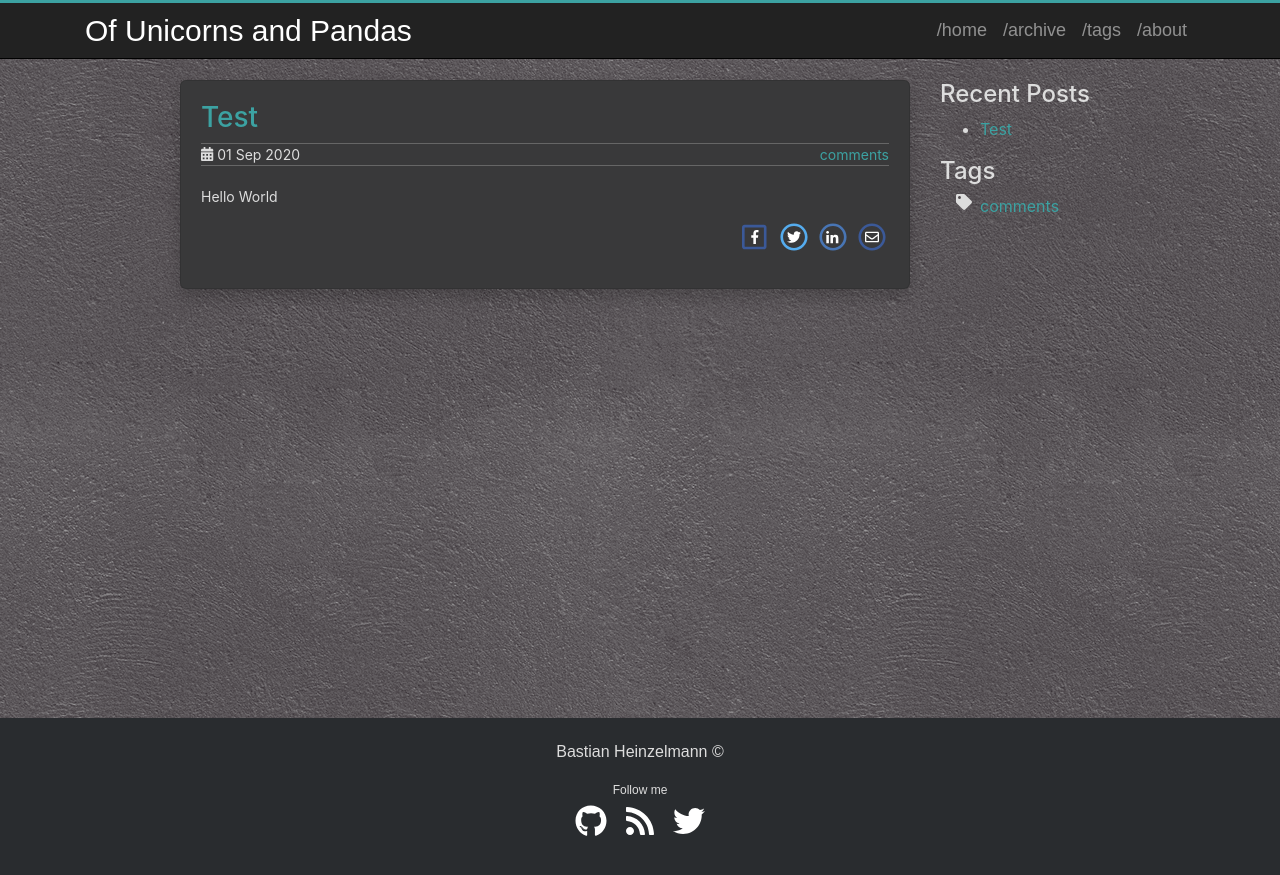
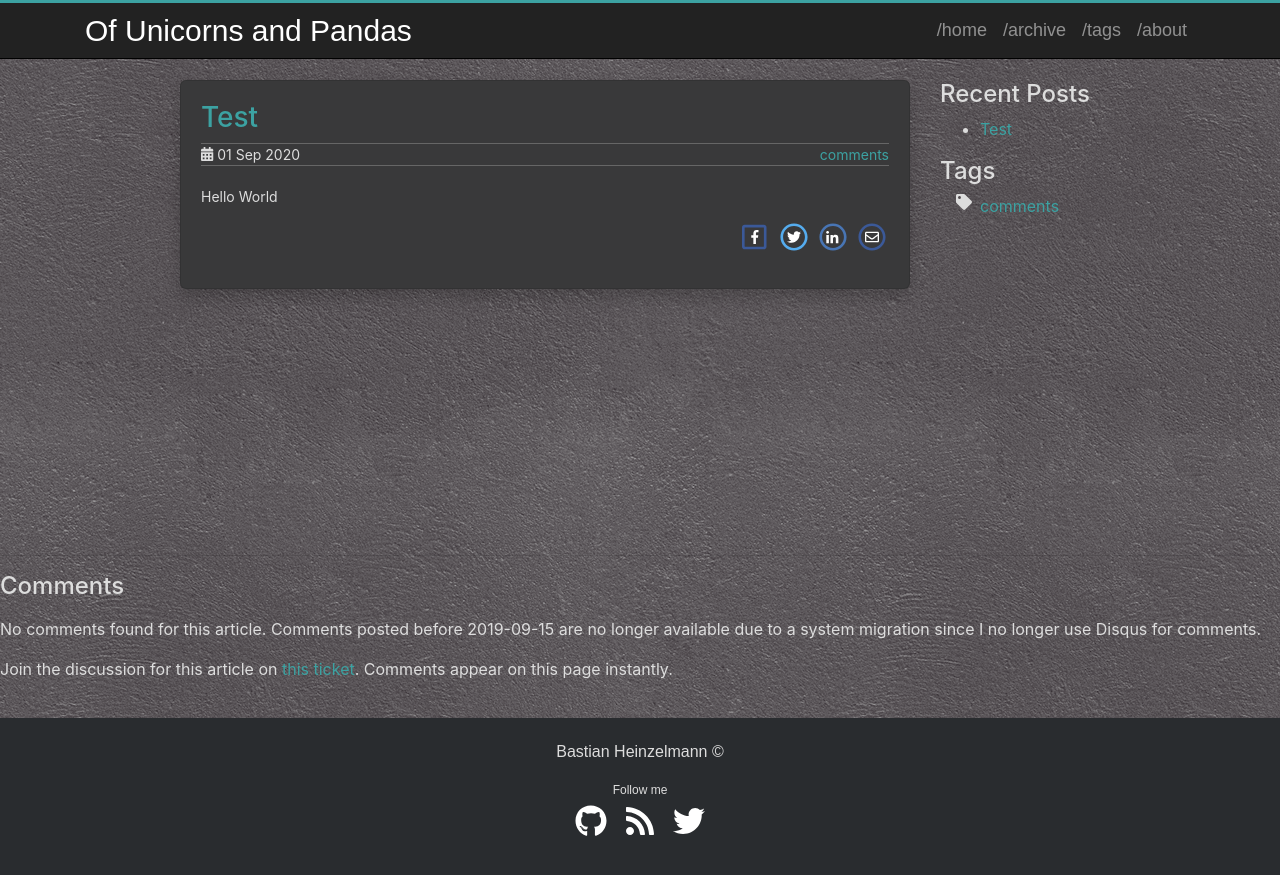
Before and after one commit to bastianheinzelmann/bastianheinzelmann.github.io, a Jekyll site: the page built from _posts/2020-09-1-first-post.md, in a window 1280 px wide. Shown: the top 875 px of the page. Built offline with Jekyll 4.4.1, drawn with Linux system fonts in a browser that asks for light colours.

Commit message:
comments

```diff
--- /dev/null
+++ b/_includes/comments.html
@@ -0,0 +1,63 @@
+<script>
+    const GH_API_URL = 'https://github.com/bastianheinzelmann/bastianheinzelmann.github.io/issues/1/comments';
+
+    let request = new XMLHttpRequest();
+    request.open( 'GET', GH_API_URL, true );
+    request.onload = function() {
+        if ( this.status >= 200 && this.status < 400 ) {
+            let response = JSON.parse( this.response );
+
+            for ( var i = 0; i < response.length; i++ ) {
+                document.getElementById( 'gh-comments-list' ).appendChild( createCommentEl( response[ i ] ) );
+            }
+
+            if ( 0 === response.length ) {
+                document.getElementById( 'no-comments-found' ).style.display = 'block';
+            }
+        } else {
+            console.error( this );
+        }
+    };
+
+    function createCommentEl( response ) {
+        let user = document.createElement( 'a' );
+        user.setAttribute( 'href', response.user.url.replace( 'api.github.com/users', 'github.com' ) );
+        user.classList.add( 'user' );
+
+        let userAvatar = document.createElement( 'img' );
+        userAvatar.classList.add( 'avatar' );
+        userAvatar.setAttribute( 'src', response.user.avatar_url );
+
+        user.appendChild( userAvatar );
+
+        let commentLink = document.createElement( 'a' );
+        commentLink.setAttribute( 'href', response.html_url );
+        commentLink.classList.add( 'comment-url' );
+        commentLink.innerHTML = '#' + response.id + ' - ' + response.created_at;
+
+        let commentContents = document.createElement( 'div' );
+        commentContents.classList.add( 'comment-content' );
+        commentContents.innerHTML = response.body;
+
+        let comment = document.createElement( 'li' );
+        comment.setAttribute( 'data-created', response.created_at );
+        comment.setAttribute( 'data-author-avatar', response.user.avatar_url );
+        comment.setAttribute( 'data-user-url', response.user.url );
+
+        comment.appendChild( user );
+        comment.appendChild( commentContents );
+        comment.appendChild( commentLink );
+
+        return comment;
+    }
+    request.send();
+    </script>
+
+    <hr>
+
+    <div class="github-comments">
+        <h2>Comments</h2>
+        <ul id="gh-comments-list"></ul>
+        <p id="no-comments-found">No comments found for this article. Comments posted before 2019-09-15 are no longer available due to a system migration since I no longer use Disqus for comments.</p>
+        <p id="leave-a-comment">Join the discussion for this article on <a href="https://github.com/bastianheinzelmann/bastianheinzelmann.github.io/issues/1/">this ticket</a>. Comments appear on this page instantly.</p>
+    </div>
--- a/_layouts/post.html
+++ b/_layouts/post.html
@@ -41,6 +41,7 @@
         </div>
         {% include disqus-comments.html %}
       </div>
+      {% include comments.html %}
       {% include footer.html %}
     </div>
   </body>
```
